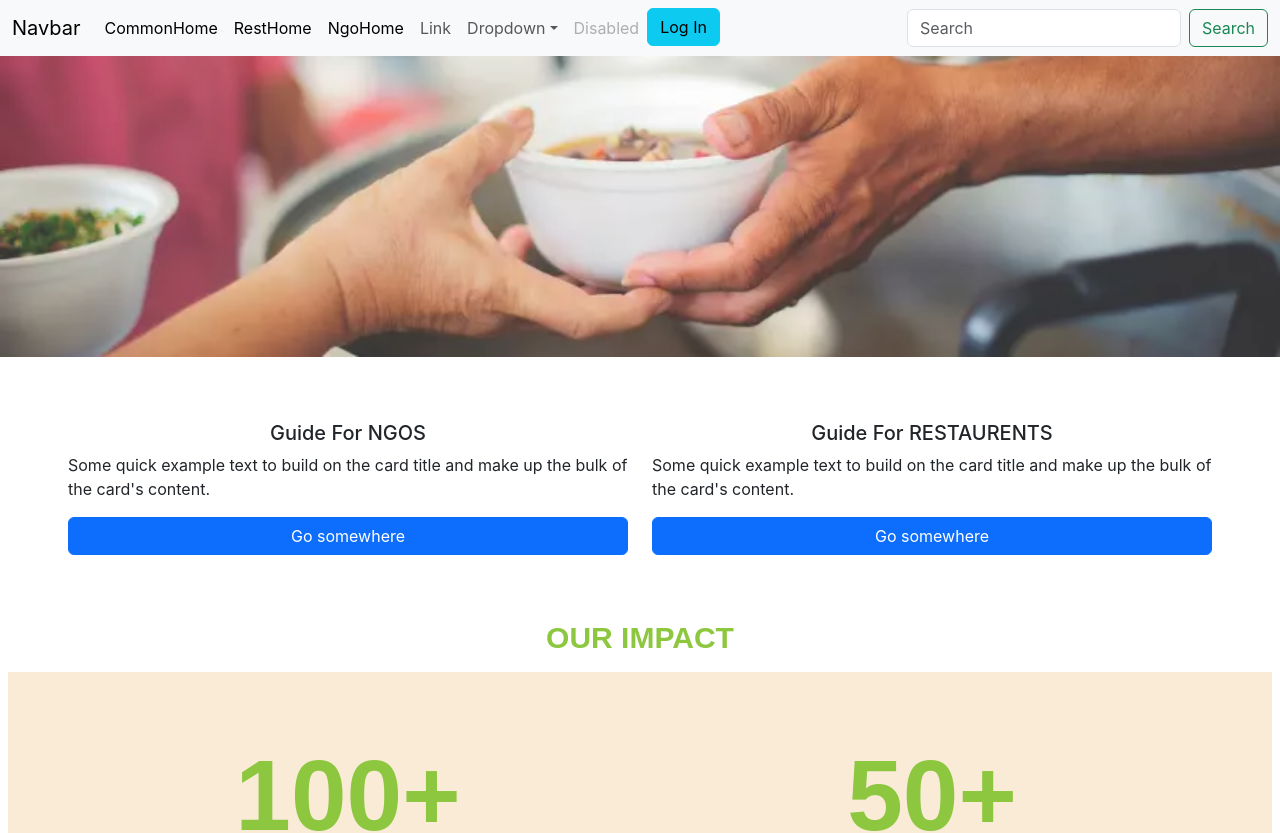
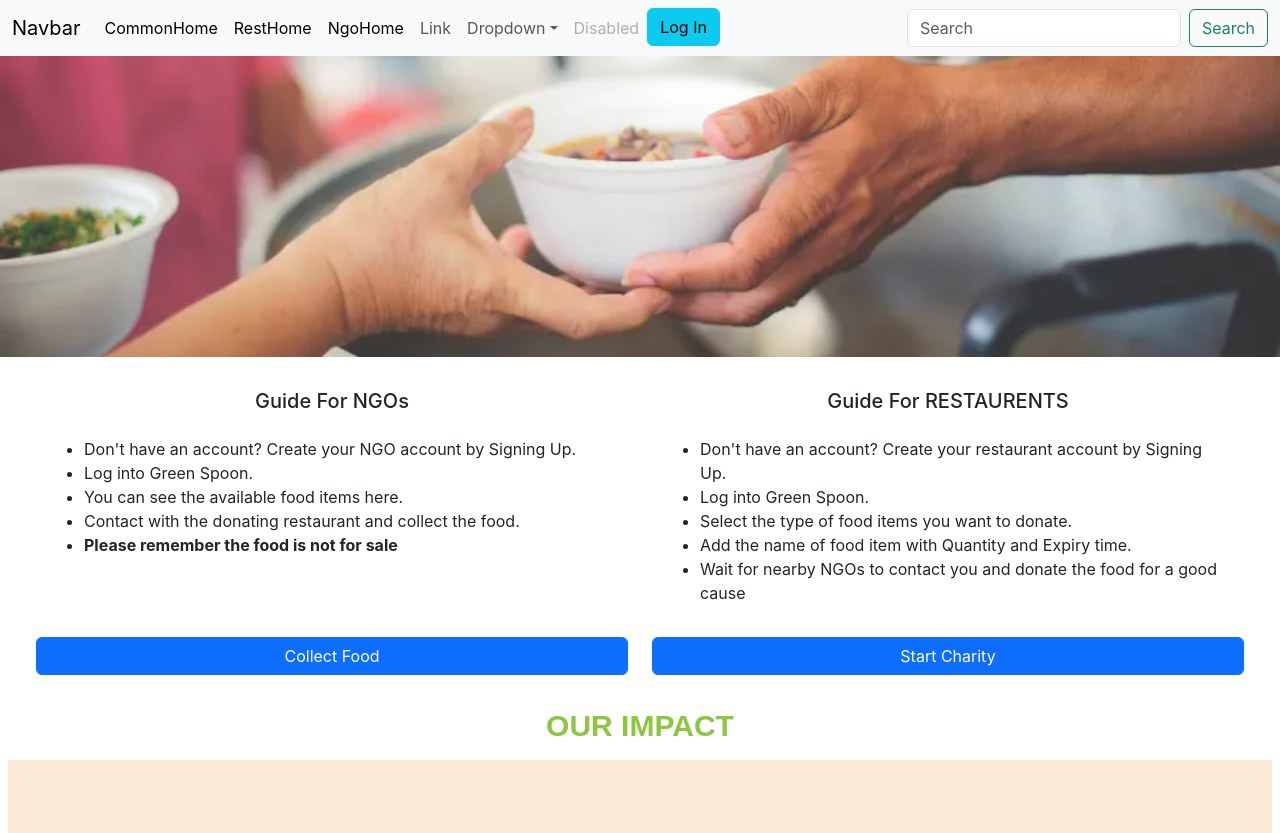
Before and after one commit to arghyadip700/GreenSpoon, a React (Create React App) app in the folder green-spoon/: page / in a window 1280 px wide. Shown: the top 833 px of the page. Built offline with nearby package versions, Linux system fonts and the light colour scheme.

Commit message:
ComHome Updated

```diff
--- a/green-spoon/src/App.css
+++ b/green-spoon/src/App.css
@@ -73,6 +73,8 @@
 
 }
 
+/* Restaurant Home page */
+
 .center-text{
   position: absolute;
   top: 50%;
@@ -82,3 +84,15 @@
   left: 50%;
   transform: translate(-50%,-50%);
 }
+.card-text{
+  height: 100%;
+}
+@media screen and (max-width: 850px) {
+  .Rule-ngo-res .col-sm-6 {
+
+    width: 100%;
+}
+.card-text{
+  height: 100%;
+}
+}
--- a/green-spoon/src/components/ComHome.js
+++ b/green-spoon/src/components/ComHome.js
@@ -8,33 +8,48 @@ function ComHome() {
   return (
     <>
     <div >
+
       <img src={cha} className="d-block w-100 " alt="..." style={{ opacity: "0.8", objectFit: "cover", height: "100%" }}/>
     </div>
 
-      <div className=" rules  row m-2 p-5 ">
+      <div className=" rules  row m-4  ">
 
         <div className="col-sm-6 mb-3 mb-sm-0 d-flex   Rule-ngo-res">
 
   <div class="card-body  d-flex flex-column justify-content-center ">
-    <h5 class="card-title m-2 d-flex  justify-content-center">Guide For NGOS</h5>
-    <p class="card-text">Some quick example text to build on the card title and make up the bulk of the card's content.</p>
+    <h5 class="card-title m-2 d-flex  justify-content-center">Guide For NGOs</h5>
+    <p class="card-text m-2 p-2">
+    <ul>
+      <li>Don't have an account? Create your NGO account by Signing Up.</li>
+      <li>Log into Green Spoon.</li>
+      <li>You can see the available food items here.</li>
+      <li>Contact with the donating restaurant and collect the food.</li>
+      <li><strong>Please remember the food is not for sale</strong></li>
+      </ul>
+    </p>
     {isAuthenticated?(
     <a href="#" class="btn btn-primary">Go somewhere</a>):
-    (<a href="#" dis class="btn btn-primary " onClick={() => loginWithRedirect()}>Go somewhere</a>)}
+    (<a href="#" dis class="btn btn-primary " onClick={() => loginWithRedirect()}>Collect Food</a>)}
   </div>
         </div>
-        <div className="col-sm-6 mb-3 mb-sm-0 d-flex  justify-content-center heading">
+        <div className="col-sm-6 mb-3 mb-sm-0 d-flex   Rule-ngo-res">
 
   <div class="card-body d-flex flex-column justify-content-center">
     <h5 class="card-title m-2 d-flex  justify-content-center">Guide For RESTAURENTS</h5>
-    <p class="card-text">Some quick example text to build on the card title and make up the bulk of the card's content.</p>
+    <p class="card-text m-2 p-2">
+      <ul>
+      <li>Don't have an account? Create your restaurant account by Signing Up.</li>
+      <li>Log into Green Spoon.</li>
+      <li>Select the type of food items you want to donate.</li>
+      <li>Add the name of food item with Quantity and Expiry time.</li>
+      <li>Wait for nearby NGOs to contact you and donate the food for a good cause</li>
+      </ul>
+    </p>
     {isAuthenticated?(
     <a href="#" class="btn btn-primary">Go somewhere</a>):
-    (<a href="#" dis class="btn btn-primary " onClick={() => loginWithRedirect()}>Go somewhere</a>)}
+    (<a href="#" dis class="btn btn-primary " onClick={() => loginWithRedirect()}>Start Charity</a>)}
   </div>
         </div>
-
-
       </div>
       <div className=" head  justify-content-center d-flex m-1 p-1">   OUR IMPACT</div>
       <div className=" our-impact  row m-2 p-5 ">
@@ -42,7 +57,7 @@ function ComHome() {
         <div className="col-sm-6 mb-3 mb-sm-0 d-flex  justify-content-center heading">
           <div className="d-flex flex-column ">
            <div className="num d-flex  justify-content-center">
-            <CountUp start={0} end={100} duration={2} delay={0}/>
+            <CountUp start={0} end={50} duration={2} delay={0}/>
             +</div>
            <div className="num-name d-flex  justify-content-center">NGOS</div>
            <div className="num-name-title d-flex  justify-content-center">Charity brings to life again those who are spiritually dead.</div>
@@ -51,7 +66,7 @@ function ComHome() {
         </div>
         <div className="col-sm-6 mb-3 mb-sm-0 d-flex  justify-content-center heading">
           <div className="d-flex flex-column ">
-           <div className="num d-flex  justify-content-center"><CountUp start={0} end={50} duration={2} delay={0}/>+</div>
+           <div className="num d-flex  justify-content-center"><CountUp start={0} end={100} duration={2} delay={0}/>+</div>
            <div className="num-name d-flex  justify-content-center">RESTAURENTS</div>
            <div className="num-name-title d-flex  justify-content-center">Charity brings to life again those who are spiritually dead.</div>
           </div>
--- a/green-spoon/src/components/Ngo_home.js
+++ b/green-spoon/src/components/Ngo_home.js
@@ -3,10 +3,10 @@ import NGO from './all-img/NGO_QUOTE.png'
 function Ngo_home() {
   return (
     <>
- <div className='about-page' style={{ width: "100%" }}>
-                <div style={{ margin: "50px 0px", width: "100%", padding: "0", background: "black", overflow: "hidden", position: "relative", textAlign: "center", color: "white" }}>
-                    <img src={NGO} className="d-block w-100 " alt="..." style={{ opacity: "0.4", objectFit: "cover", height: "100%" }} />
-                    <div className='center-text'>“Your talent determines what you can do. Your motivation determines how much you're willing to do. Your attitude determines how well you do it.”</div>
+ <div className='Ngo-home-page' style={{ width: "100%" }}>
+                <div style={{ margin: 0, width: "100%", padding: "0", background: "black", overflow: "hidden", position: "relative", textAlign: "center", color: "white" }}>
+                    <img src={NGO} className="d-block w-100 " alt="..." style={{ opacity: "0.4", objectFit: "cover", height: "100vh" }} />
+                    <div className='center-text'>“There's enough on this planet for everyone's needs but not if you keep wasting.”</div>
                 </div>
             </div>
             <div className="restContainer">
--- a/green-spoon/src/components/Rest_home.js
+++ b/green-spoon/src/components/Rest_home.js
@@ -3,9 +3,9 @@ import ab from './all-img/Food.jpg'
 function Rest_home() {
     return (
         <>
-            <div className='about-page' style={{ width: "100%" }}>
+            <div className='Rest-home-page' style={{ width: "100%" }}>
                 <div style={{ margin: 0, width: "100%", padding: "0", background: "black", overflow: "hidden", position: "relative", textAlign: "center", color: "white" }}>
-                    <img src={ab} className="d-block w-100 " alt="..." style={{ opacity: "0.4", objectFit: "cover", height: "100vh" }} />
+                    <img src={ab} className="d-block w-100" alt="..." style={{ opacity: "0.4", objectFit: "cover", height: "100vh" }} />
                     <div className='center-text'>“Cutting food waste is a delicious way of helping to feed the world and protect the planet.” </div>
                 </div>
             </div>
```
